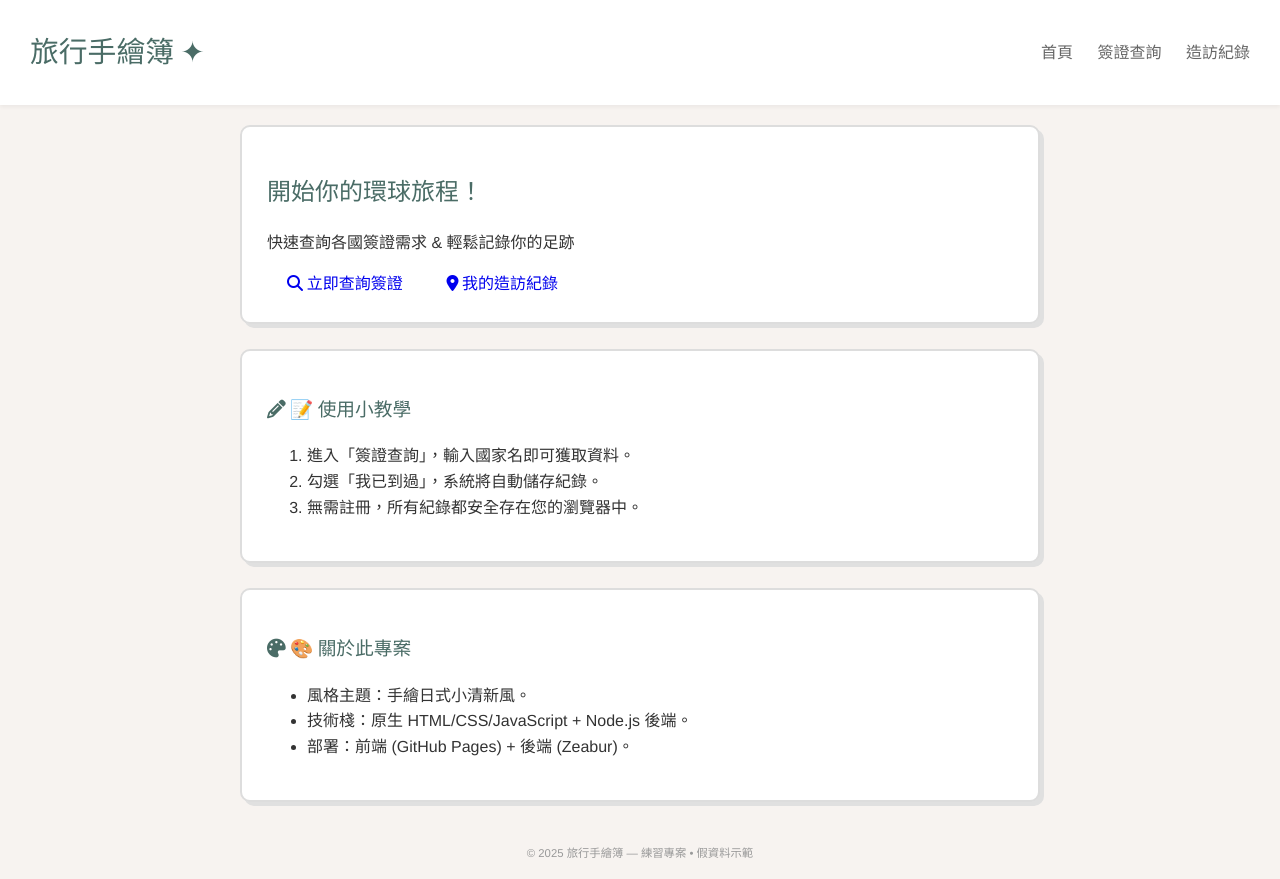
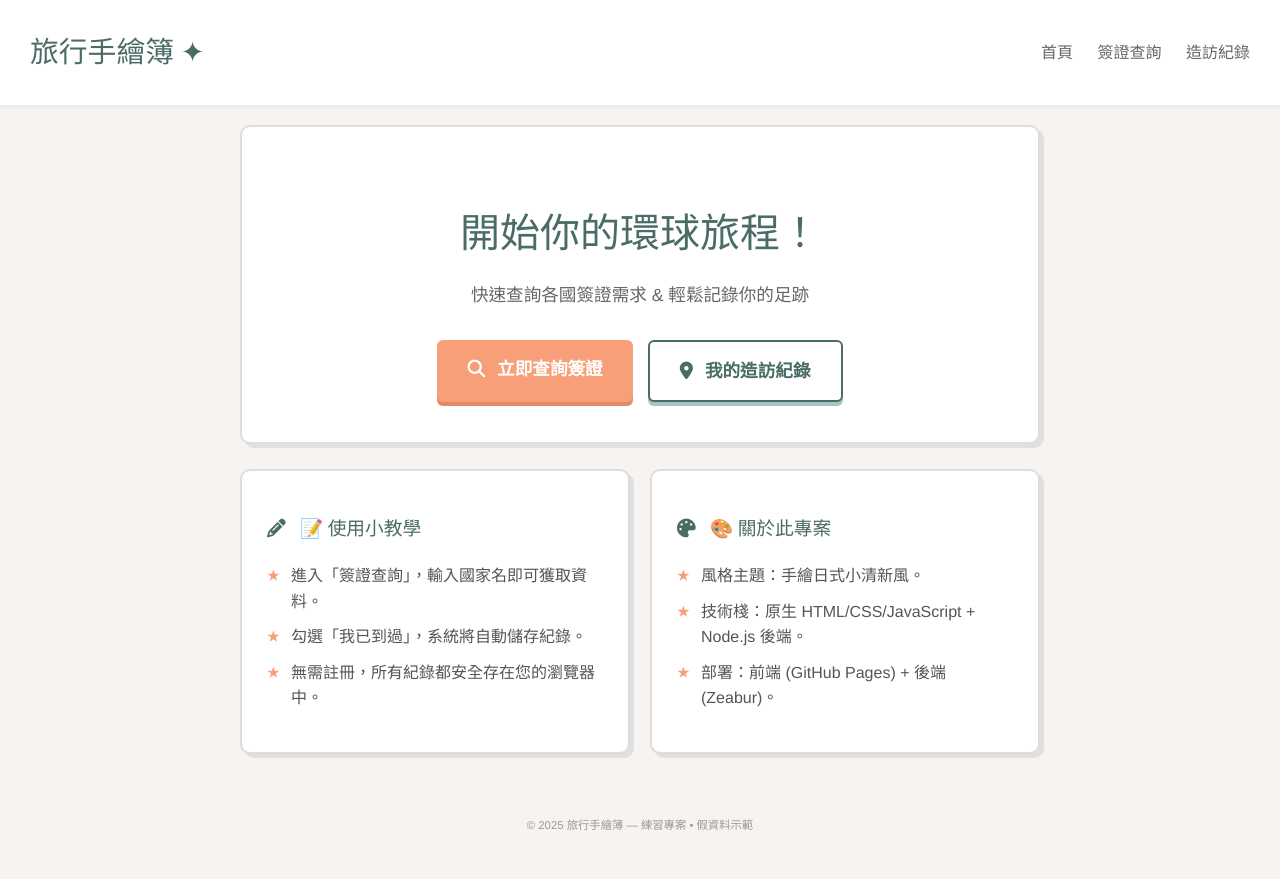
Before and after one commit to yinghoshipo-creator/visa-travel-app-frontend, a plain HTML site: page index.html in a window 1280 px wide. After the commit the page ends 851 px from the top, so only its background shows below. Drawn offline with Linux system fonts and the light colour scheme.

Commit message:
feat: 增強首頁樣式與按鈕設計，改善使用者體驗

```diff
--- a/style.css
+++ b/style.css
@@ -300,3 +300,113 @@ nav a:hover {
         grid-template-columns: 1fr; /* 手機上單欄顯示 */
     }
 }
+/* --- Index Page Specific Styles (UX/UI Enhancement) --- */
+
+/* 核心區塊樣式調整 */
+.hero {
+    text-align: center;
+    padding: 40px 20px;
+}
+
+.hero-title {
+    font-size: 2.5em;
+    margin-bottom: 5px;
+    color: #4a6c66; /* 主題色 */
+}
+
+.hero-subtitle {
+    font-size: 1.1em;
+    color: #666;
+    margin-bottom: 25px;
+}
+
+/* 按鈕容器 */
+.buttons {
+    display: flex;
+    flex-direction: column; /* 預設垂直堆疊 (手機優先) */
+    gap: 15px;
+    margin-top: 30px;
+}
+
+/* 主要按鈕 (CTA 強化) */
+.primary-btn {
+    background-color: #f79f79; /* 暖橙色 */
+    color: white;
+    box-shadow: 0 4px 0 #e48965; /* 更深的陰影 */
+}
+
+.primary-btn:hover {
+    background-color: #e48965;
+    box-shadow: 0 4px 0 #cc7858;
+}
+
+/* 次要按鈕 */
+.secondary-btn {
+    background-color: #fff;
+    color: #4a6c66; /* 邊框和文字使用主題色 */
+    border: 2px solid #4a6c66;
+    box-shadow: 0 4px 0 #a6c4c0;
+}
+
+.secondary-btn:hover {
+    background-color: #e6f3f1;
+    box-shadow: 0 4px 0 #799a93;
+}
+
+.large-btn {
+    padding: 15px 30px;
+    font-size: 1.1em;
+    font-weight: bold;
+}
+
+.large-btn i {
+    margin-right: 8px; /* 圖示與文字間隔 */
+}
+
+/* 網格佈局 (功能與目標區塊並排) */
+.info-grid {
+    display: grid;
+    grid-template-columns: 1fr; /* 預設單欄 */
+    gap: 20px;
+    margin-top: 20px;
+}
+
+@media (min-width: 768px) {
+    .buttons {
+        flex-direction: row; /* 寬螢幕時水平並排 */
+        justify-content: center;
+    }
+    .info-grid {
+        grid-template-columns: 1fr 1fr; /* 寬螢幕時兩欄並排 */
+    }
+}
+
+/* 列表樣式美化 */
+.bullet-list {
+    list-style: none; /* 移除預設符號 */
+    padding: 0;
+}
+
+.bullet-list li {
+    padding-left: 1.5em; /* 留出空間給自定義符號 */
+    position: relative;
+    margin-bottom: 10px;
+    color: #555;
+}
+
+.bullet-list li::before {
+    content: '★'; /* 使用星星或特定符號作為項目符號 */
+    position: absolute;
+    left: 0;
+    color: #f79f79; /* 暖橙色 */
+    font-size: 0.8em;
+    top: 3px;
+}
+
+/* 卡片標題圖示 */
+.feature-card h3 i, .goal-card h3 i {
+    margin-right: 10px;
+    color: #4a6c66;
+}
+
+/* 確保按鈕被點擊時有下沉效果 (在之前的 style.css 中已定義 .btn:active) */
```
